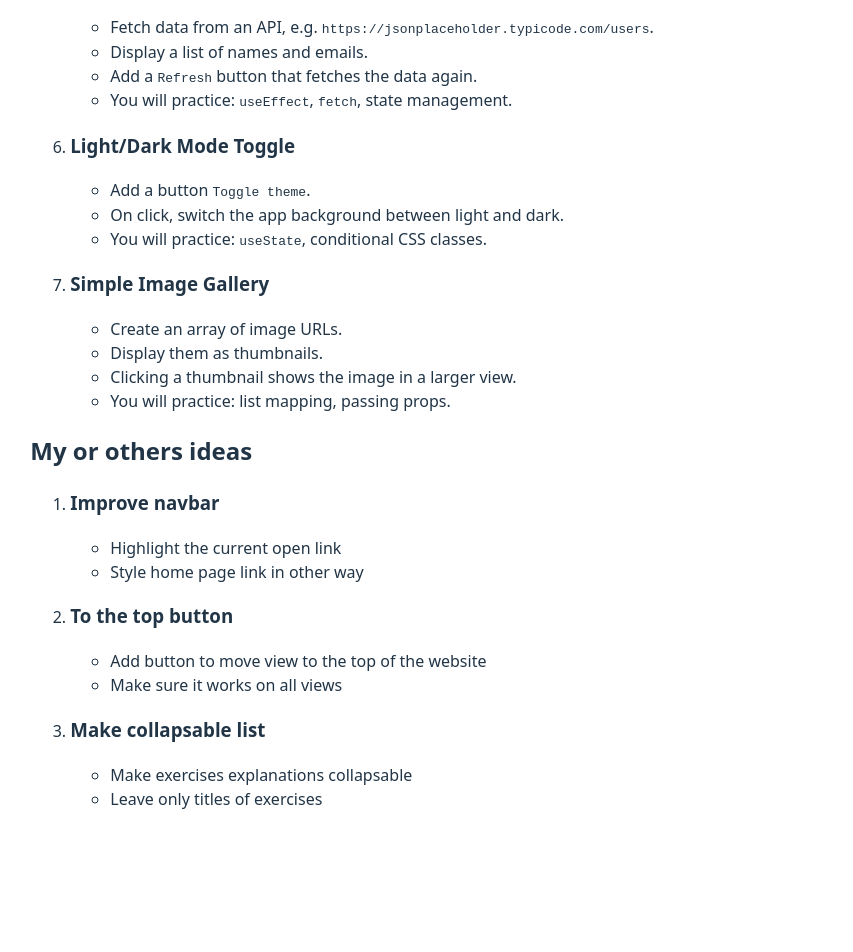
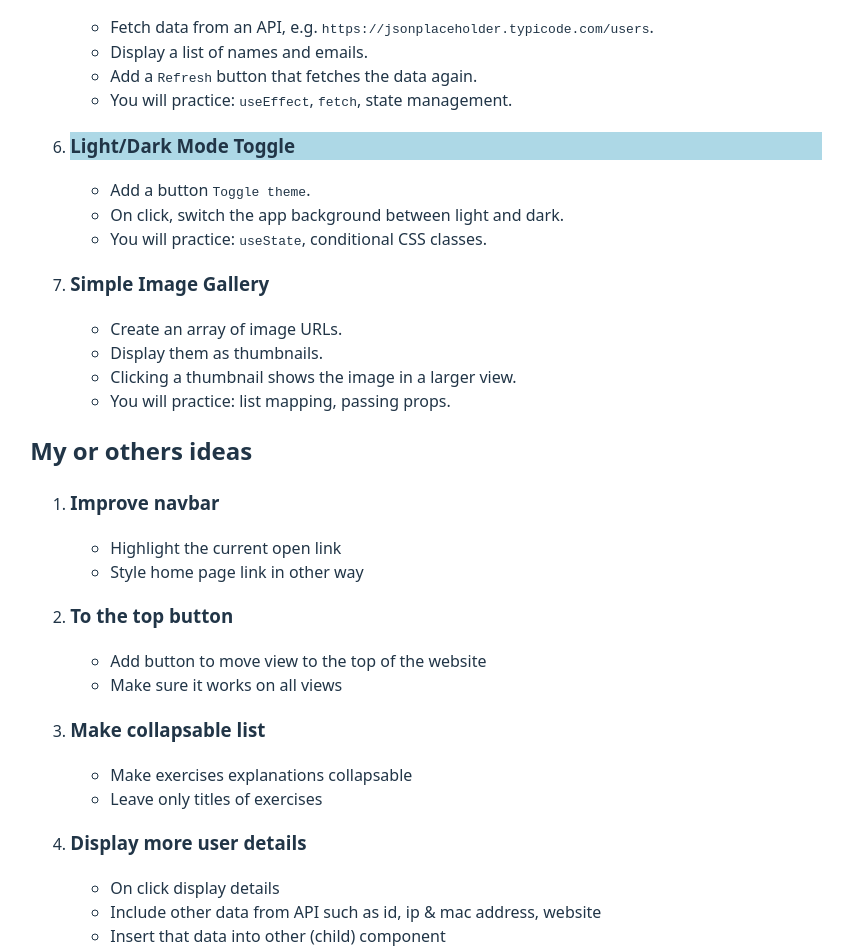
Before and after one commit to JustynaGargula/react-exercises, a React (Vite) app: page / in a window 1280 px wide. Shown: the part 920-1872 px from the top of the page, without its empty margins (214-1067 px from the left). Before the commit the page ends 1779 px from the top, so only its background shows below. Built offline with nearby package versions, Linux system fonts and the light colour scheme.

Commit message:
New exercise idea + style adjustment

```diff
--- a/src/App.css
+++ b/src/App.css
@@ -72,6 +72,9 @@ footer {
 .bold {
   font-weight: bold;
 }
+#next-exercise {
+  background: lightblue;
+}
 
 @media (prefers-color-scheme: light) {
   nav a {
--- a/src/components/Home.jsx
+++ b/src/components/Home.jsx
@@ -1,7 +1,14 @@
 import {Link} from "react-router-dom";
+import {useEffect} from "react";
 
 
 export default function Home() {
+
+  useEffect(() => {
+    const el = document.getElementById("lastExercise");
+    el && el.scrollIntoView({behavior: "smooth"});
+  }, []);
+
   return (
     <>
       <h1>React exercises collection</h1>
@@ -51,7 +58,7 @@ export default function Home() {
         </li>
 
         <li>
-          <h3><Link to={"/api-users"}>API – User List</Link></h3>
+          <h3 id="lastExercise" ><Link to={"/api-users"}>API – User List</Link></h3>
           <ul>
             <li>Fetch data from an API, e.g. <code>https://jsonplaceholder.typicode.com/users</code>.</li>
             <li>Display a list of names and emails.</li>
@@ -62,7 +69,7 @@ export default function Home() {
         </li>
 
         <li>
-          <h3>Light/Dark Mode Toggle</h3>
+          <h3 id="next-exercise" >Light/Dark Mode Toggle</h3>
           <ul>
             <li>Add a button <code>Toggle theme</code>.</li>
             <li>On click, switch the app background between light and dark.</li>
@@ -107,6 +114,15 @@ export default function Home() {
           </ul>
         </li>
 
+        <li>
+          <h3>Display more user details</h3>
+          <ul>
+            <li>On click display details</li>
+            <li>Include other data from API such as id, ip & mac address, website</li>
+            <li>Insert that data into other (child) component</li>
+          </ul>
+        </li>
+
       </ol>
     </>
   )
```
